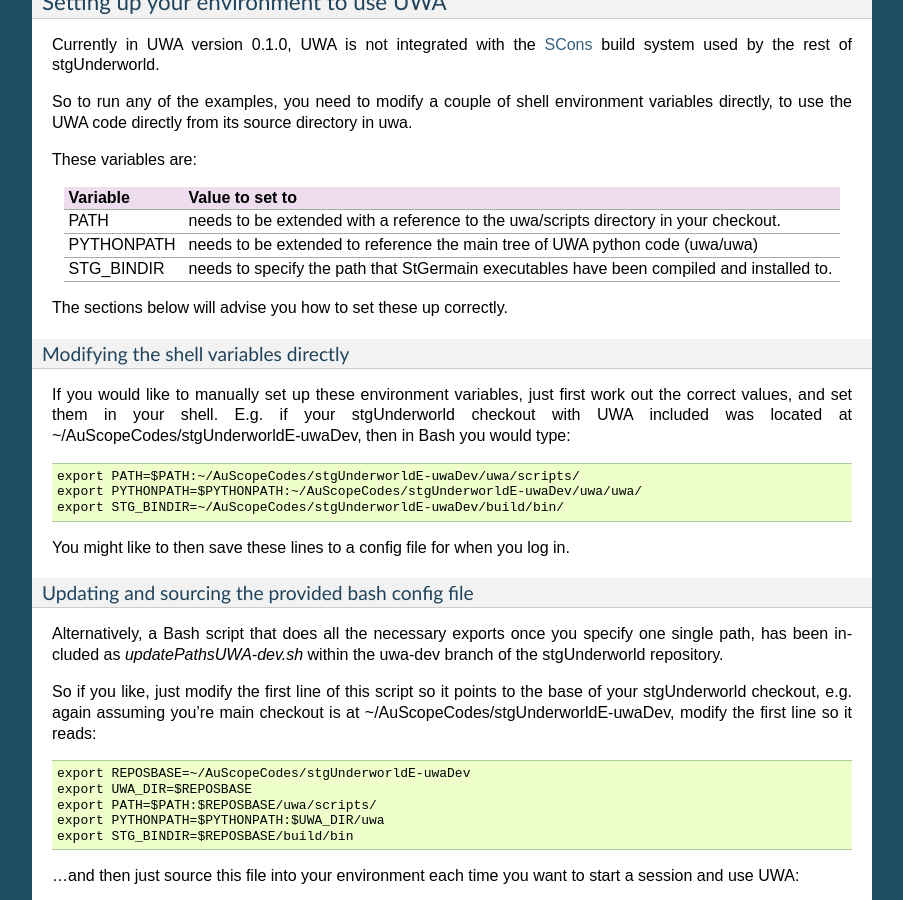
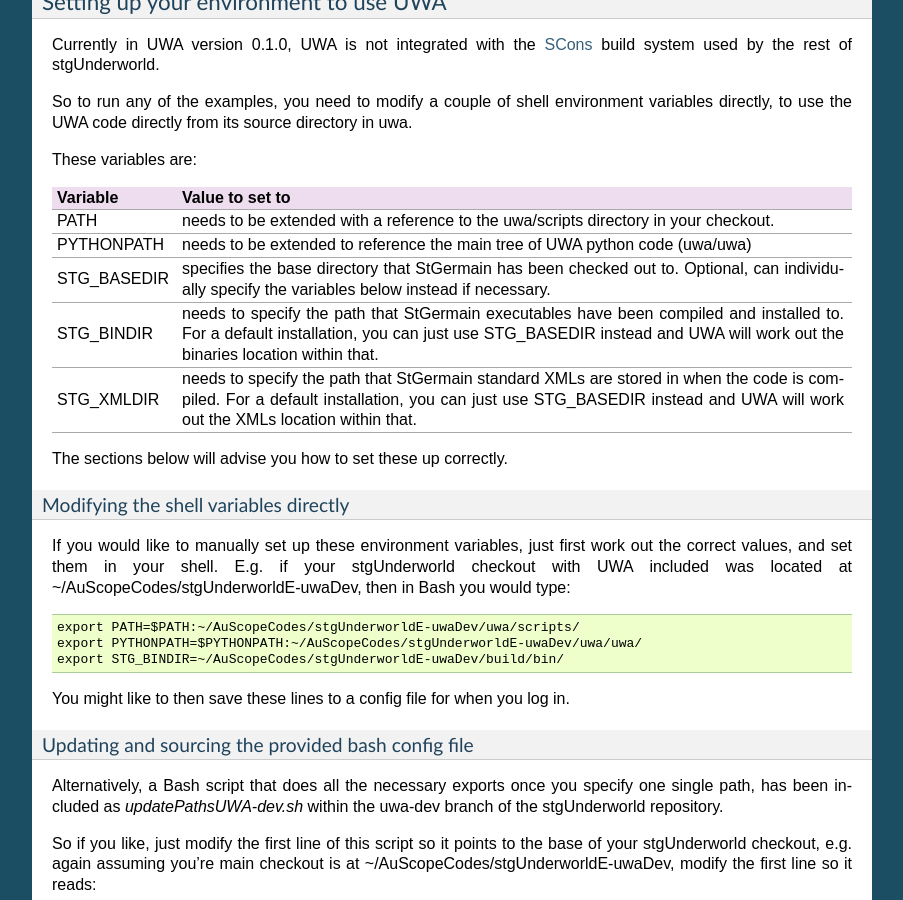
Before and after one commit to PatSunter/credo, a Sphinx documentation site: the page built from doc/uwa-install.rst, in a window 1280 px wide and 900 px high, scrolled down 2433 px. Shown: the whole window, without its empty margins (198-1101 px from the left). Built offline with Sphinx 7.4.7, drawn with Linux system fonts in a browser that asks for light colours.

Commit message:
Updated the install docs to account for new environment variables.

```diff
--- a/doc/uwa-install.rst
+++ b/doc/uwa-install.rst
@@ -164,8 +164,17 @@ PATH        needs to be extended with a reference to the uwa/scripts directory
             in your checkout.
 PYTHONPATH  needs to be extended to reference the main tree of UWA python
             code (uwa/uwa)
+STG_BASEDIR specifies the base directory that StGermain has been checked out
+            to. Optional, can individually specify the variables below
+            instead if necessary.
 STG_BINDIR  needs to specify the path that StGermain executables have been
             compiled and installed to.
+            For a default installation, you can just use STG_BASEDIR instead
+            and UWA will work out the binaries location within that.
+STG_XMLDIR  needs to specify the path that StGermain standard XMLs are stored
+            in when the code is compiled.
+            For a default installation, you can just use STG_BASEDIR instead
+            and UWA will work out the XMLs location within that.
 =========== ==================================================================
 
 The sections below will advise you how to set these up correctly.
```
